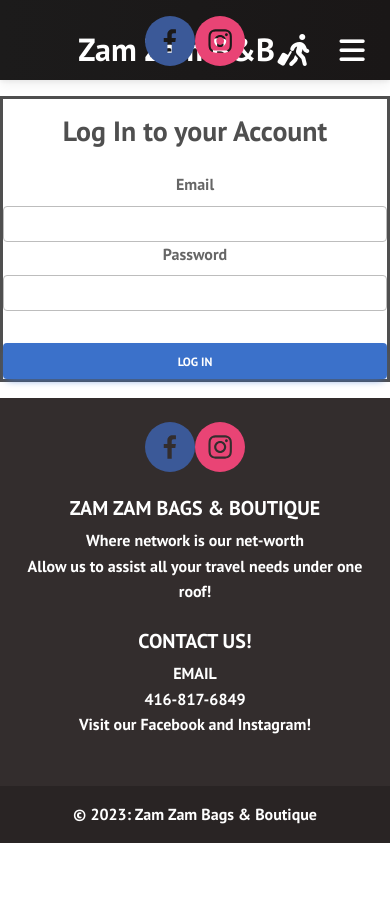
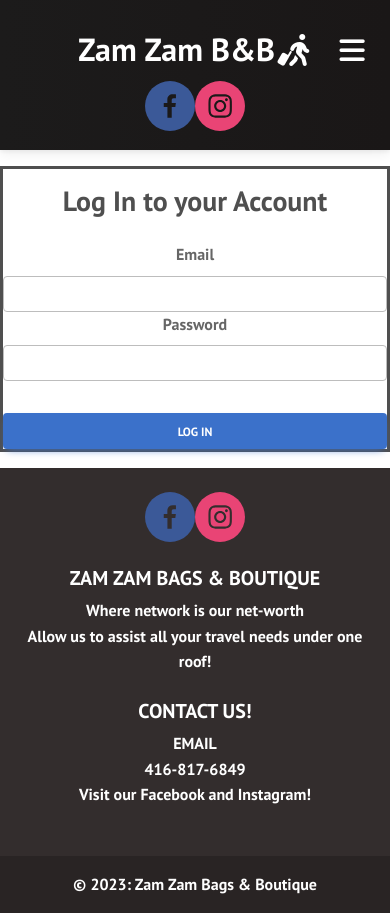
Before and after one commit to AliSharif12354/ZamZamBB_Website, a React (Vite) app: page /signinadmin in a window 390 px wide. Before the commit the page ends 854 px from the top, so only its background shows below. Built offline with nearby package versions, Linux system fonts and the light colour scheme; no server answers.

Commit message:
navbar mobile
navbar on mobile fully completed

```diff
--- a/src/Components/Admin.jsx
+++ b/src/Components/Admin.jsx
@@ -39,7 +39,6 @@
                 <Navbar_V2 />
                 <div style={{ width: '100%', height: '80vh' }}>
                     <div className='flyerDiv'>
-
                         <div className='buttonDiv'>
                             <Link to='/editFlyers'>
                                 <Button variant='success' className='custom-button'>
@@ -47,7 +46,6 @@
                                 </Button>
                             </Link>
                         </div>
-
                     </div>
                     <div className='productsDiv'>
                         <div className='buttonDiv'>
--- a/src/Styles/Navbar_V2.css
+++ b/src/Styles/Navbar_V2.css
@@ -77,11 +77,37 @@
     position: relative;
   }
 
+  .navbar {
+    background: linear-gradient(90deg, rgb(28, 27, 27) 0%, rgb(26, 23, 23) 100%);
+    height: 150px;
+    display: flex;
+    justify-content: center;
+    align-items: center;
+    font-size: 1.2rem;
+    position: sticky;
+    top: 0;
+    z-index: 999;
+  }
+
+  .logout {
+
+    padding-top: 60px;
+    padding-right: 10px;
+
+  }
+
+  .nav-socials{
+
+    padding-top: 60px;
+
+  }
+
+
   .nav-menu {
     display: flex;
     flex-direction: column;
     width: 100%;
-    height: 90vh;
+    height: auto;
     position: absolute;
     top: 80px;
     left: -100%;
@@ -95,6 +121,7 @@
     opacity: 1;
     transition: all 0.5s ease;
     z-index: 1;
+    height: auto;
   }
 
   .nav-links {
```
Also changed, not shown: src/Components/AddProductRoute.jsx (added, +38 -0 lines), src/Routes/AddProduct.jsx (added, +9 -0 lines).
